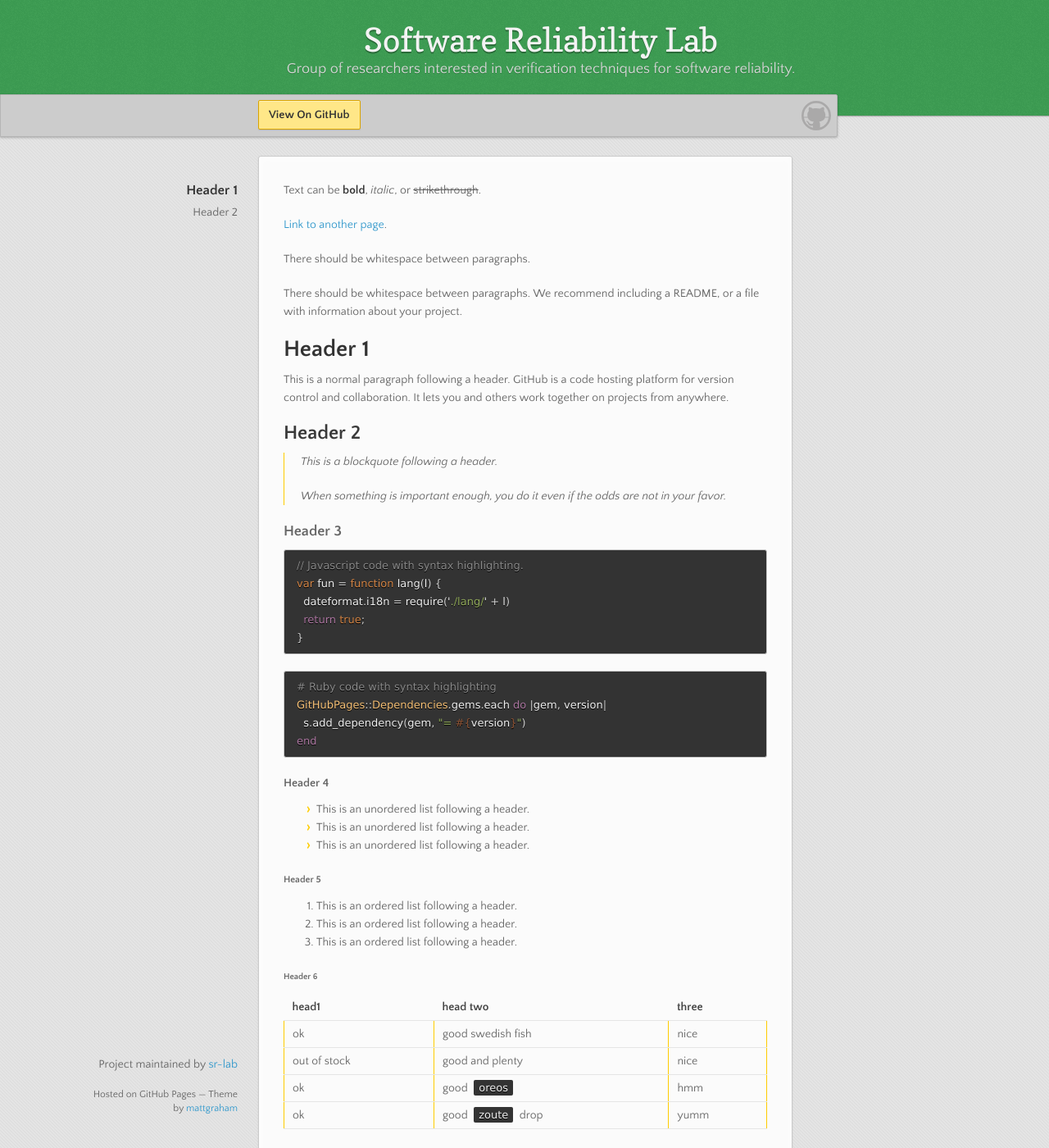
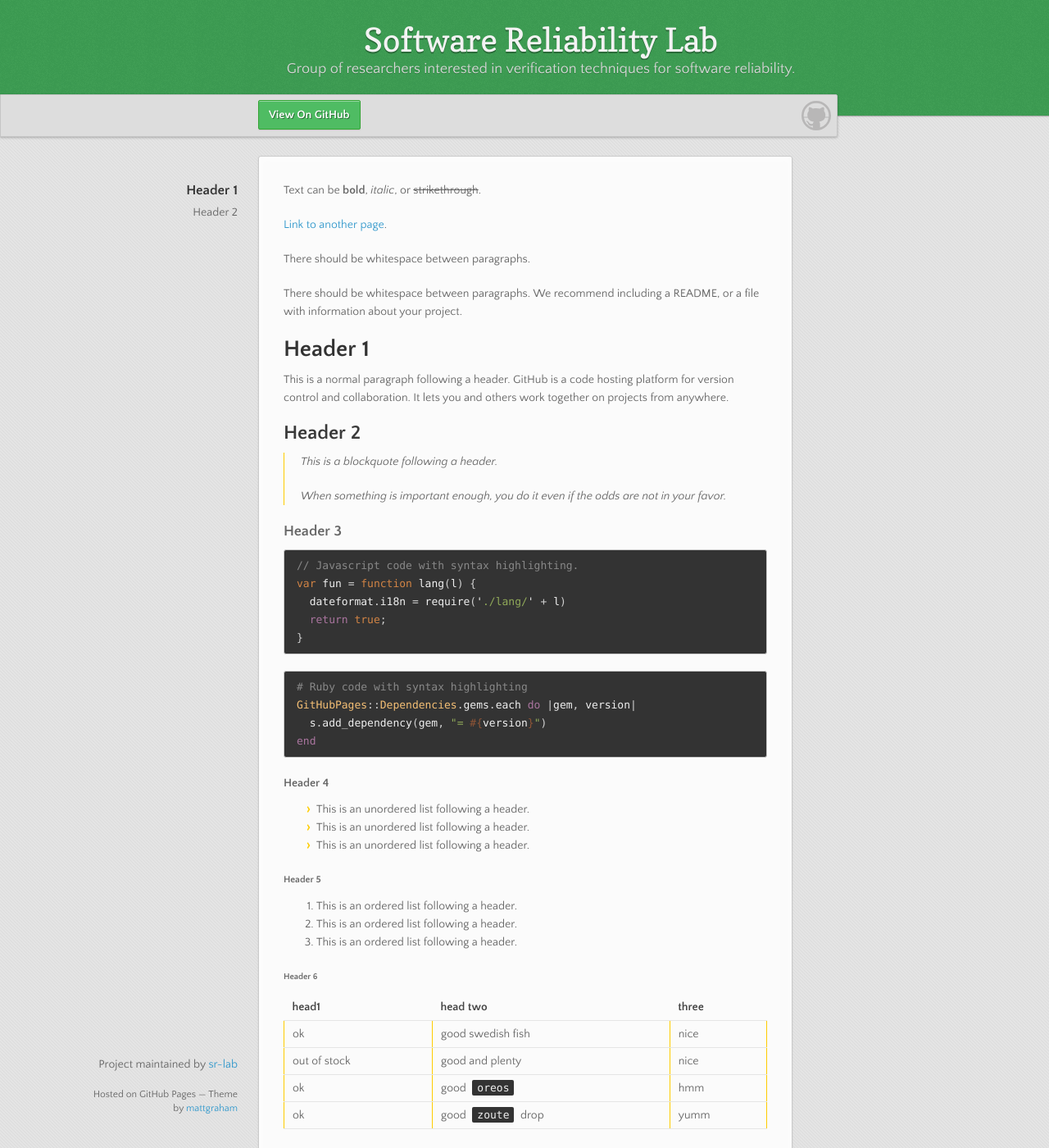
Before and after one commit to sr-lab/sr-lab.github.io.old, a Jekyll site: the page built from index.md, in a window 1280 px wide and 1400 px high. Shown: the whole window at 82% size. Built offline with Jekyll 4.4.1, drawn with Linux system fonts in a browser that asks for light colours.

Commit message:
Document changes

```diff
--- a/_sass/jekyll-theme-leap-day.scss
+++ b/_sass/jekyll-theme-leap-day.scss
@@ -66,7 +66,7 @@
 
 strong {
   font-weight: bold;
-  color: #333;
+  /* color: #333; */ /* Let's not put everything bold in the same color. */
 }
 
 .wrapper {
@@ -87,10 +87,11 @@
 }
 
 code {
-  font-family: 'Lucida Sans', Monaco, Bitstream Vera Sans Mono, Lucida Console, Terminal;
+  /* Add a mono Windows font up in here. */
+  font-family: Consolas, 'Lucida Sans', Monaco, Bitstream Vera Sans Mono, Lucida Console, Terminal;
   font-size:13px;
   color:#efefef;
-  text-shadow: 0px 1px 0px #000;
+  /* text-shadow: 0px 1px 0px #000; */ /* Remove this text shadow on code. */
   margin: 0 4px;
   padding: 2px 6px;
   background: #333;
@@ -190,31 +191,33 @@
   margin-right:-382px;
   position: fixed;
   top: 115px;
-  background: #cccccc;
-  border: 1px solid #b5b5b5;
+  background: #dddddd;
+  border: 1px solid #c5c5c5;
   box-shadow: 0px 1px 3px rgba(0,0,0,.25);
   border-radius: 0px 2px 2px 0px;
   padding-right: 10px;
 
   .button {
-    border: 1px solid #dba500;
-    background: linear_gradient(rgb(255, 231, 136), rgb(255, 206, 56));
+	/* Change up button colors. */
+    border: 1px solid #33a533;
+    background: linear_gradient(rgb(64, 158, 85), rgb(64, 158, 85));
     border-radius: 2px;
     box-shadow: inset 0px 1px 0px rgba(255,255,255,.4), 0px 1px 1px rgba(0,0,0,.1);
-    background-color: #FFE788;
+    background-color: #4fbc63;
     margin-left: 5px;
     padding: 10px 12px;
     margin-top: 6px;
     line-height:14px;
     font-size:14px;
-    color:#333;
+    color:#fff;
     font-weight: bold;
     display:inline-block;
     text-align:center;
 
     &:hover {
-      background: linear_gradient(rgb(255, 231, 136), rgb(255, 231, 136));
-      background-color: #ffeca0;
+	  /* Change up button colors. */
+      background: linear_gradient(rgb(64, 158, 85), rgb(77, 188, 101));
+      background-color: #4dbc65;
     }
   }
 
@@ -226,7 +229,16 @@
     margin-top: 6px;
     line-height:14px;
     font-size:14px;
-    background-color: #FFE788;
+	/* Change up button colors. */
+    background-color: #4fbc63;
+	/* Add text shadow here. */
+    text-shadow: 1px 1px rgba(0,0,0,.4);
+
+    &:hover {
+	  /* Change up button colors. */
+      background: linear_gradient(rgb(64, 158, 85), rgb(77, 188, 101));
+      background-color: #4dbc65;
+    }
   }
 
   .downloads {
@@ -266,7 +278,7 @@
     right:7px;
     top:7px;
     display: block;
-    background: url(../images/octocat-logo.svg);
+    background: url(../images/octocat-logo.svg); /* SVG to avoid scaling issues. */
   }
 }
 
```
